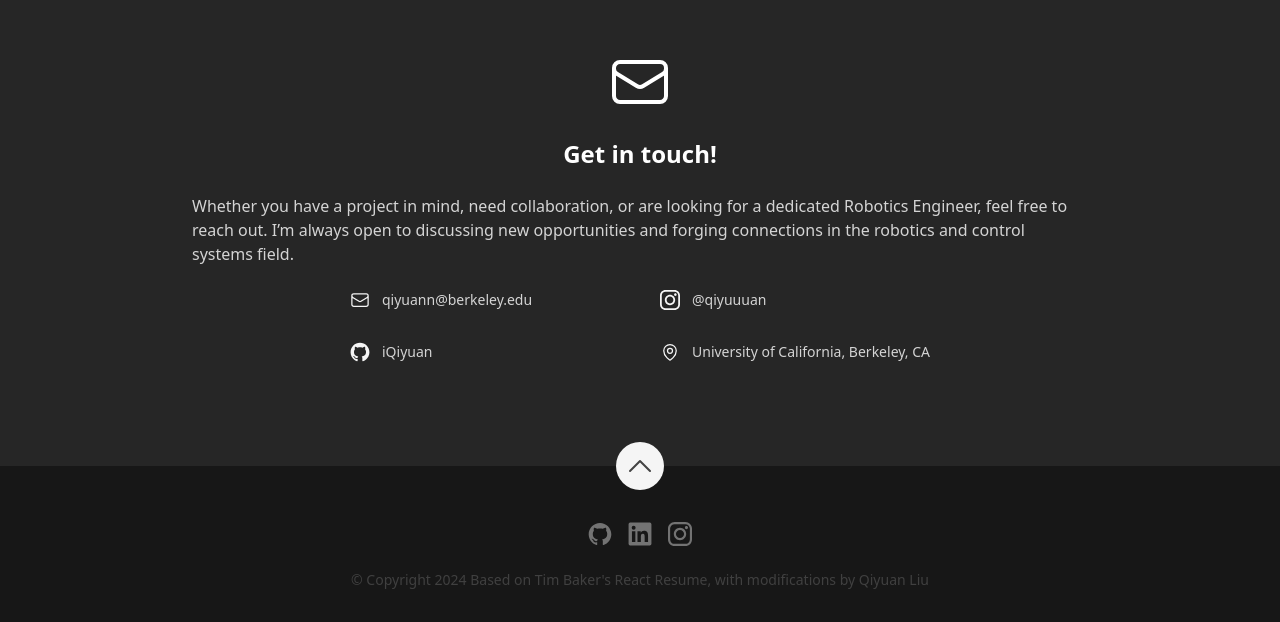
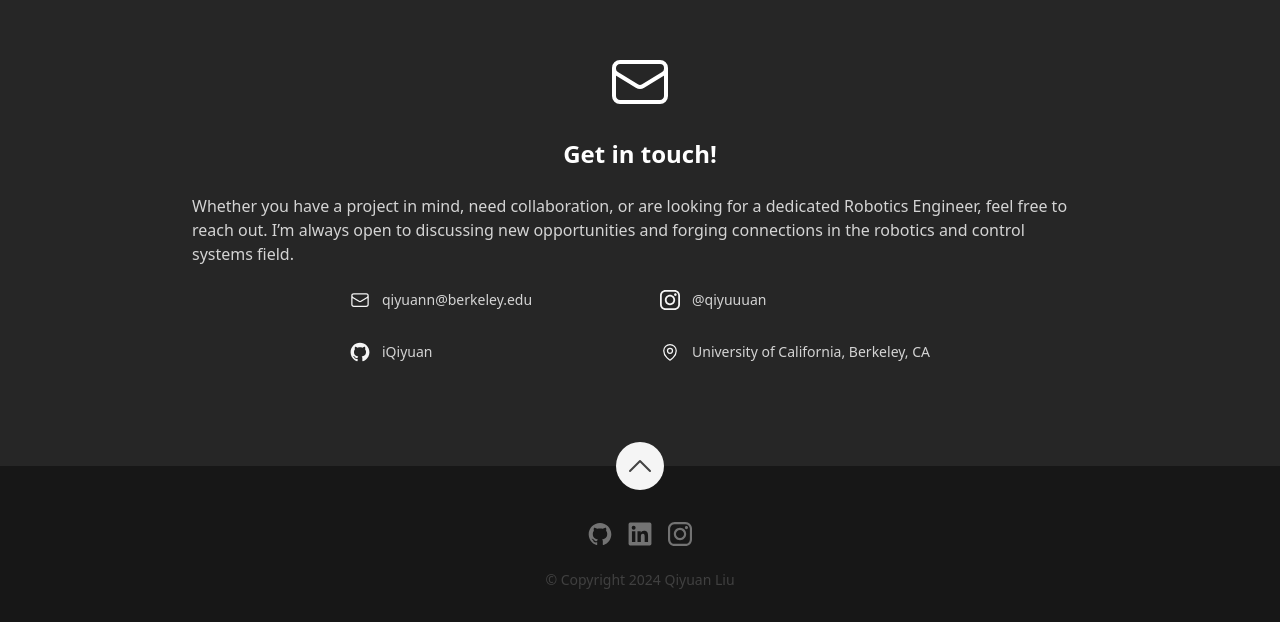
Before and after one commit to iQiyuan/iQiyuan-Personal-Website, a Next.js app: page / in a window 1280 px wide. Shown: the part 2944-3566 px from the top of the page. Built offline with nearby package versions, Linux system fonts and the light colour scheme.

Commit message:
Hydration errors fixed

```diff
--- a/package.json
+++ b/package.json
@@ -45,6 +45,7 @@
     "eslint-plugin-react-native": "^4.0.0",
     "eslint-plugin-simple-import-sort": "^10.0.0",
     "eslint-plugin-sort-keys-fix": "^1.1.2",
+    "gh-pages": "^6.1.1",
     "postcss": "^8.4.27",
     "postcss-preset-env": "^9.1.0",
     "prettier": "^3.0.0",
--- a/src/components/Sections/Footer.tsx
+++ b/src/components/Sections/Footer.tsx
@@ -30,7 +30,7 @@ const Footer: FC = memo(() => (
           <span className="italic text-yellow">Resume</span>
         </span>
       </a> */}
-      <span className="text-sm text-neutral-700">© Copyright {currentYear} Based on Tim Baker's React Resume, with modifications by Qiyuan Liu</span>
+      <span className="text-sm text-neutral-700">© Copyright {currentYear} Qiyuan Liu</span>
     </div>
   </div>
 ));
```
Also changed, not shown: next.config.js (+9 -0 lines), 2 other files (tests, documents, lock files or other folders).
